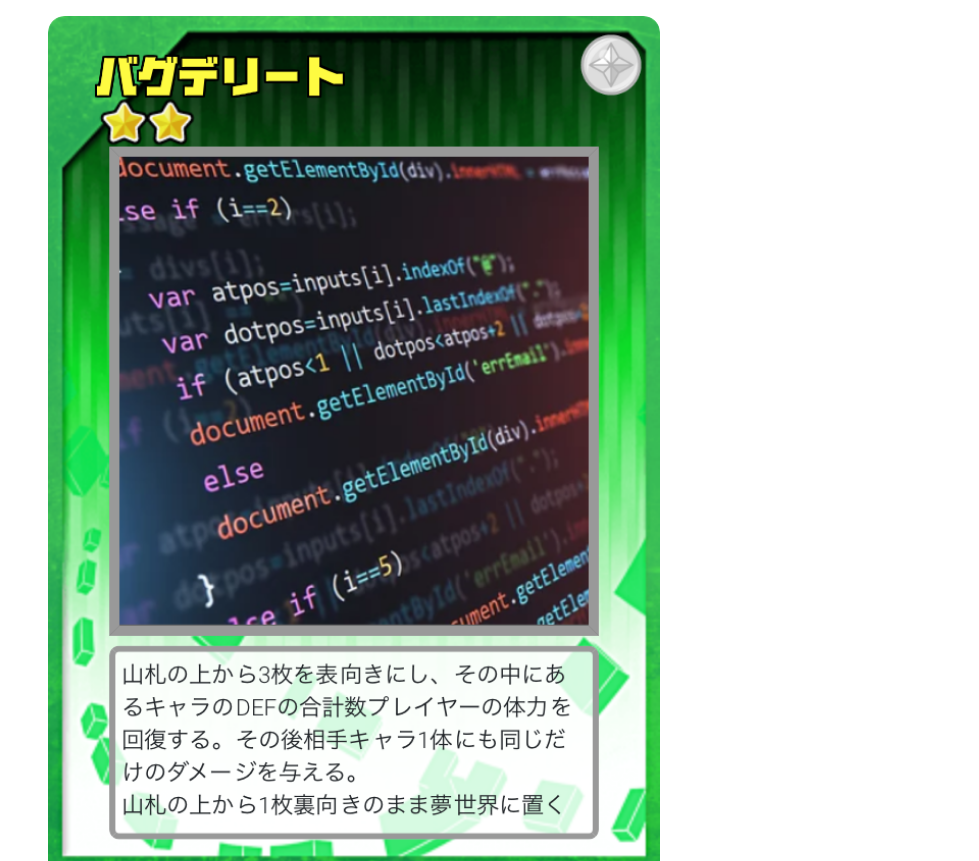
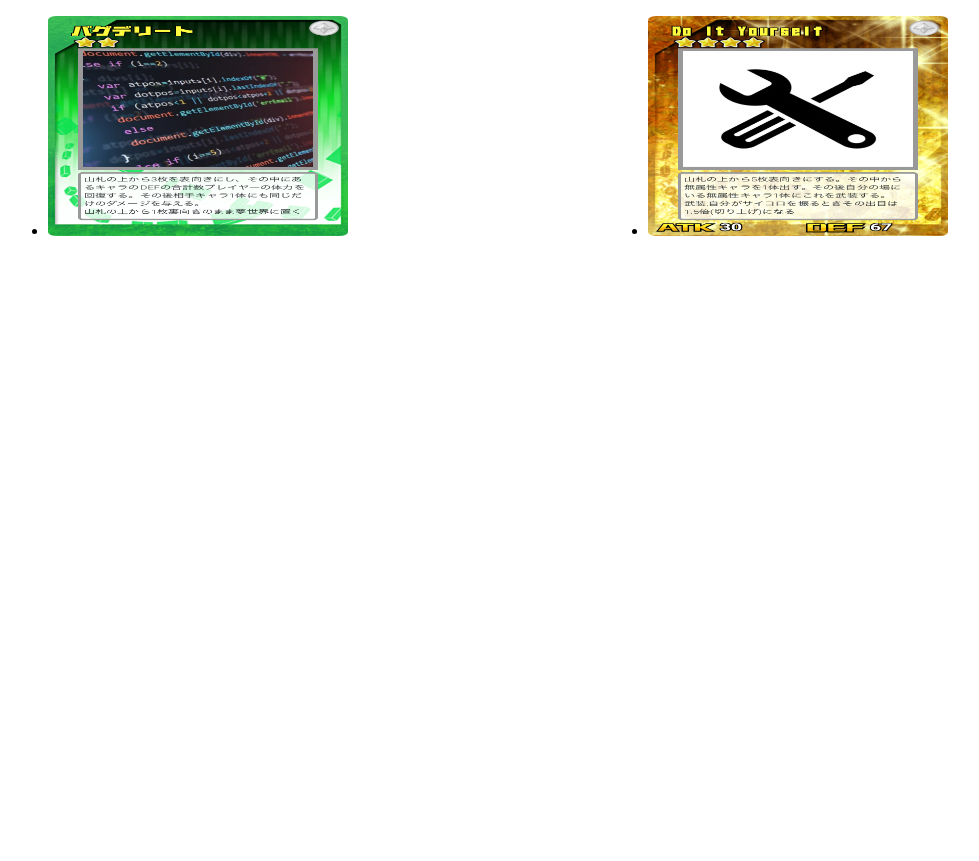
Before and after one commit to 06091210/MatnematicsQuestion, a plain HTML site: page index.html in a window 1280 px wide. Shown: the top 861 px of the page, without its empty margins (0-979 px from the left). After the commit the page ends 800 px from the top, so only its background shows below. Drawn offline with Linux system fonts and the light colour scheme.

Commit message:
Update styles.css

```diff
--- a/styles.css
+++ b/styles.css
@@ -2,3 +2,6 @@ img.example1 {
   width: 50%;
   height: 50%;
 }
+ul {
+  display: flex;
+}
```
